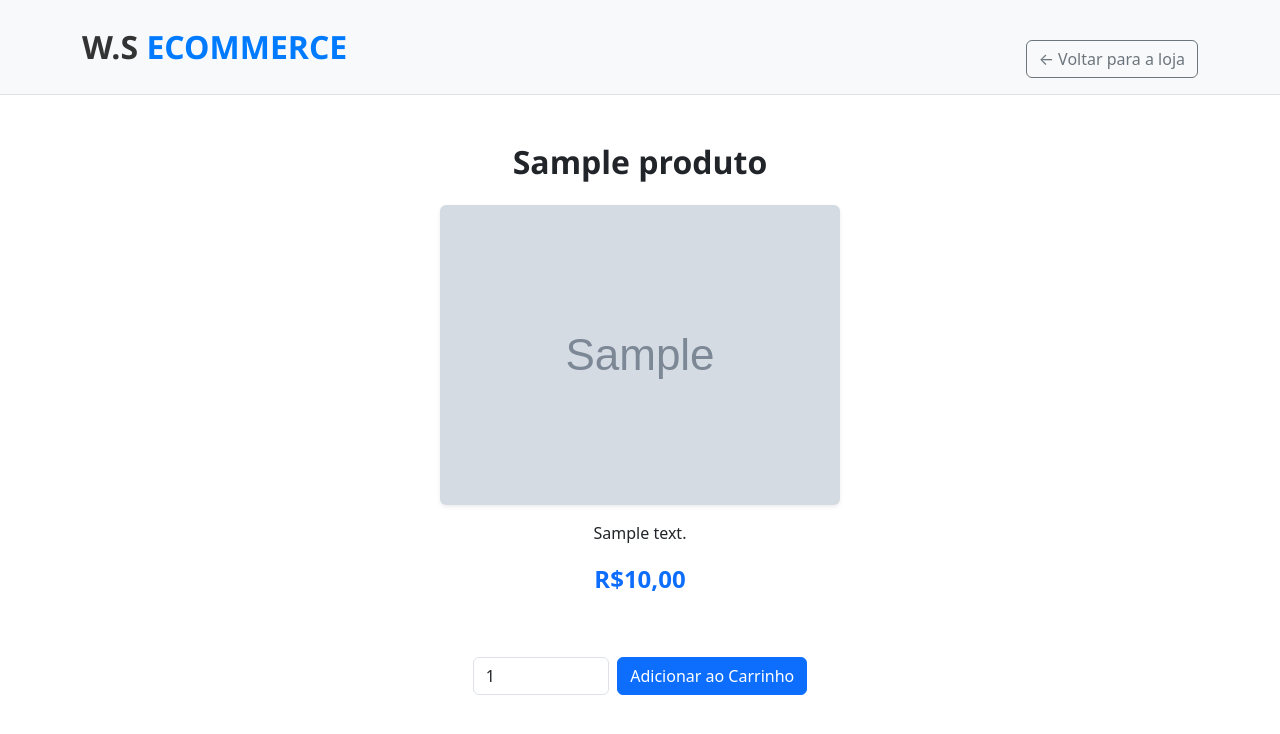
After one commit to welitonsilva93/ecommerce, a Django app: page /produto/1/ in a window 1280 px wide. The commit adds this page. Shown: the top 734 px of the page. Run offline with Django 4.2, Linux system fonts and the light colour scheme; tables that the repository leaves empty hold one stand-in row (values such as "Sample post"); grey boxes marked "Sample" are stand-in pictures.

Commit message:
adicionando novos templates e etilização para carrinho

```diff
--- a/app_loja/static/app_loja/css/style.css
+++ b/app_loja/static/app_loja/css/style.css
@@ -65,3 +65,13 @@
   padding-left: 20px;
   padding-right: 20px;
 }
+
+.carrinho {
+  margin-left: 35px;
+  margin-right: 5px;
+  background-color: 007bff;
+  color: #000;
+  border-radius: 10px;
+  box-shadow: 0 2px 5px rgba(0,0,0,0.2);
+  font-size: 20px;
+}
--- /dev/null
+++ b/app_loja/templates/app_loja/details.html
@@ -0,0 +1,41 @@
+{% load static %}
+<!DOCTYPE html>
+<html lang="pt-br">
+<head>
+    <meta charset="UTF-8">
+    <meta name="viewport" content="width=device-width, initial-scale=1.0">
+    <title>Detalhes | Produto</title>
+
+    <link href="https://cdn.jsdelivr.net/npm/bootstrap@5.3.7/dist/css/bootstrap.min.css" rel="stylesheet" crossorigin="anonymous">
+    <link rel="stylesheet" href="{% static 'app_loja/css/style.css' %}">
+    <script src="https://cdn.jsdelivr.net/npm/bootstrap@5.3.7/dist/js/bootstrap.bundle.min.js" crossorigin="anonymous"></script>
+</head>
+<body>
+
+    <header class="bg-light border-bottom py-3 mb-4">
+        <div class="container d-flex flex-wrap justify-content-between align-items-center">
+            <h1 class="logo m-0">W.S <span>ECOMMERCE</span></h1>
+
+        <a class="btn btn-outline-secondary mt-4" href="{% url 'home' %}">← Voltar para a loja</a>
+
+    </header>
+
+    <div class="container my-5">
+        <div class="row justify-content-center">
+            <div class="col-md-6 text-center">
+                <h2 class="mb-4" style="font-family: 'Segoe UI', sans-serif; font-weight: 600;">{{ produto.title }}</h2>
+                <img src="{{ produto.image.url }}" alt="{{ produto.title }}" class="img-fluid rounded shadow-sm mb-3" style="max-height: 400px;">
+                <p class="mb-3">{{ produto.description }}</p>
+                <p class="preco fs-4 fw-semibold text-primary">R${{ produto.price|floatformat:2 }}</p>
+
+                <form method="post" class="d-flex justify-content-center align-items-center gap-2 mt-3">
+                    {% csrf_token %}
+                    <input type="number" name="{{ form.quantidade.name }}" id="{{ form.quantidade.id_for_label }}" min="1" value="1" class="form-control w-25">
+                    <button type="submit" class="btn btn-primary">Adicionar ao Carrinho</button>
+                </form>
+            </div>
+        </div>
+    </div>
+
+</body>
+</html>
--- a/app_loja/templates/app_loja/index.html
+++ b/app_loja/templates/app_loja/index.html
@@ -29,6 +29,8 @@
             <li><button class="dropdown-item" type="button">{{ categoria.title }}</button></li>
             {% endfor %}
         </ul>
+        <a class="btn carrinho" href="{% url 'carrinho' %}">🛒</a>
+
         </div>
     </div>
     </header>
@@ -41,7 +43,7 @@
                     <p><strong>{{ produto.title }}</strong></p>
                     <img src="{{ produto.image.url }}" alt="imagem nao encontrada">
                     <p class="preco"><strong>R${{ produto.price|floatformat:2 }}</strong></p>
-                    <a href="#" class="btn btn-primary comprar">Comprar</a>
+                    <a href="{% url 'produto' produto_id=produto.id %}" class="btn btn-primary comprar">Comprar</a>
                 </div>
             {% endfor %}
         </div>
```
Also changed, not shown: app_loja/templates/app_loja/carrinho.html (added, +79 -0 lines).
